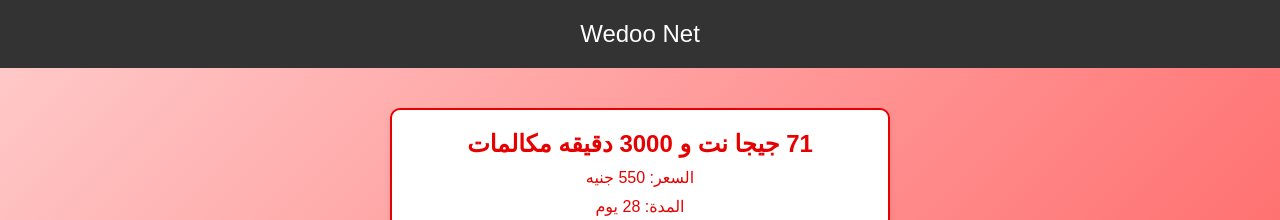
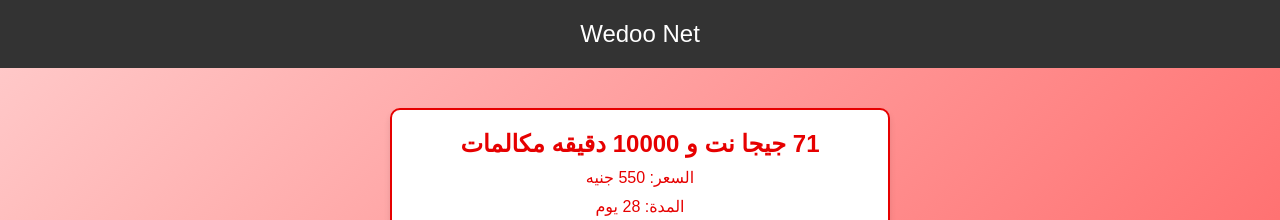
Before and after one commit to walidsalehnet/WedoooNet, a plain HTML site: page index21.html in a window 1280 px wide. Shown: the top 220 px of the page. Drawn offline with Linux system fonts and the light colour scheme.

Commit message:
index21.html

```diff
--- a/index21.html
+++ b/index21.html
@@ -72,7 +72,7 @@
     <div class="container">
         <!-- مستطيل الباقة -->
         <div class="box">
-            <h2>71 جيجا نت و 3000 دقيقه مكالمات</h2>
+            <h2>71 جيجا نت و 10000 دقيقه مكالمات</h2>
             <p>السعر: 550 جنيه</p>
             <p>المدة: 28 يوم</p>
             <p>الشروط:</p>
```
